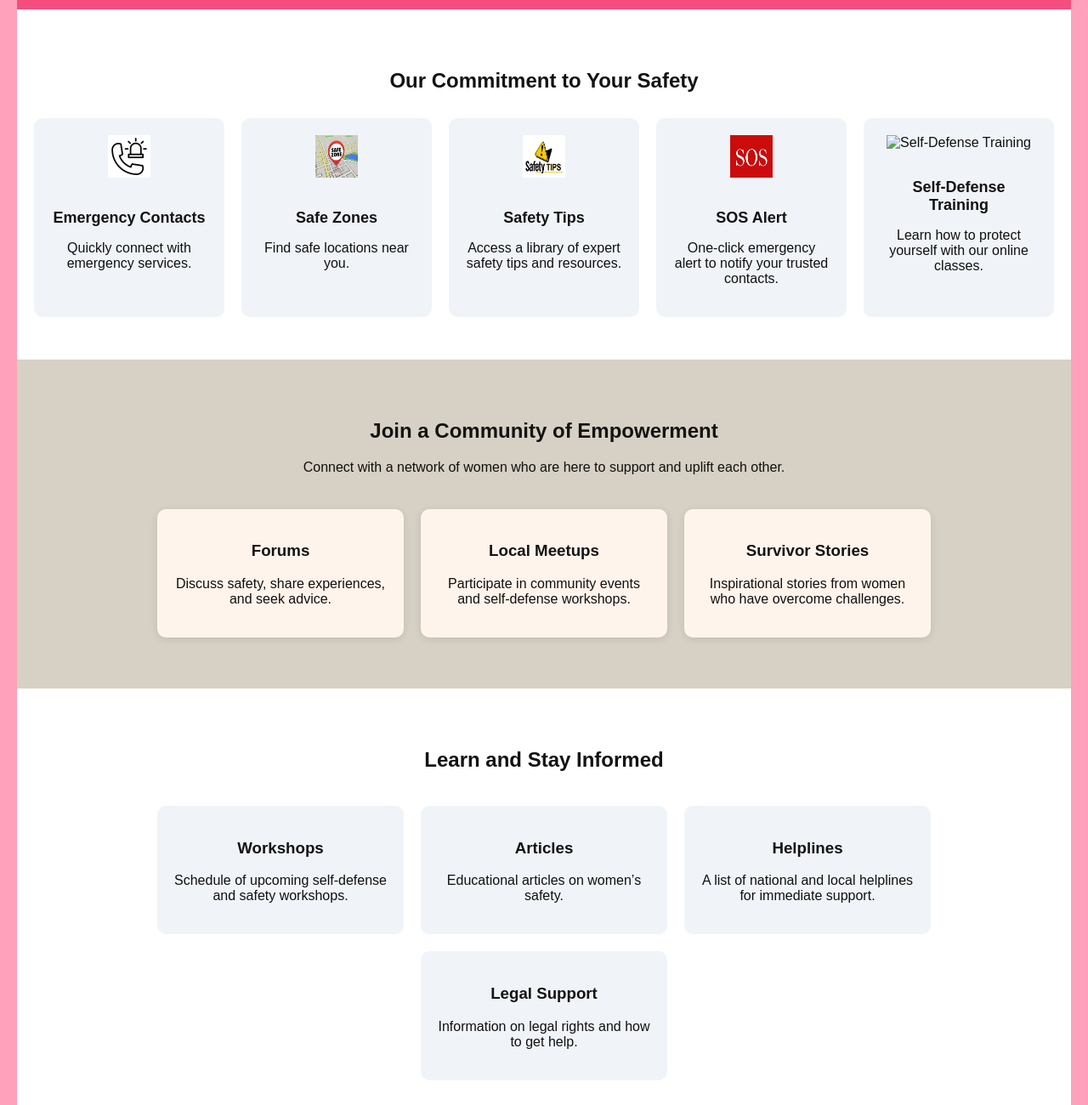
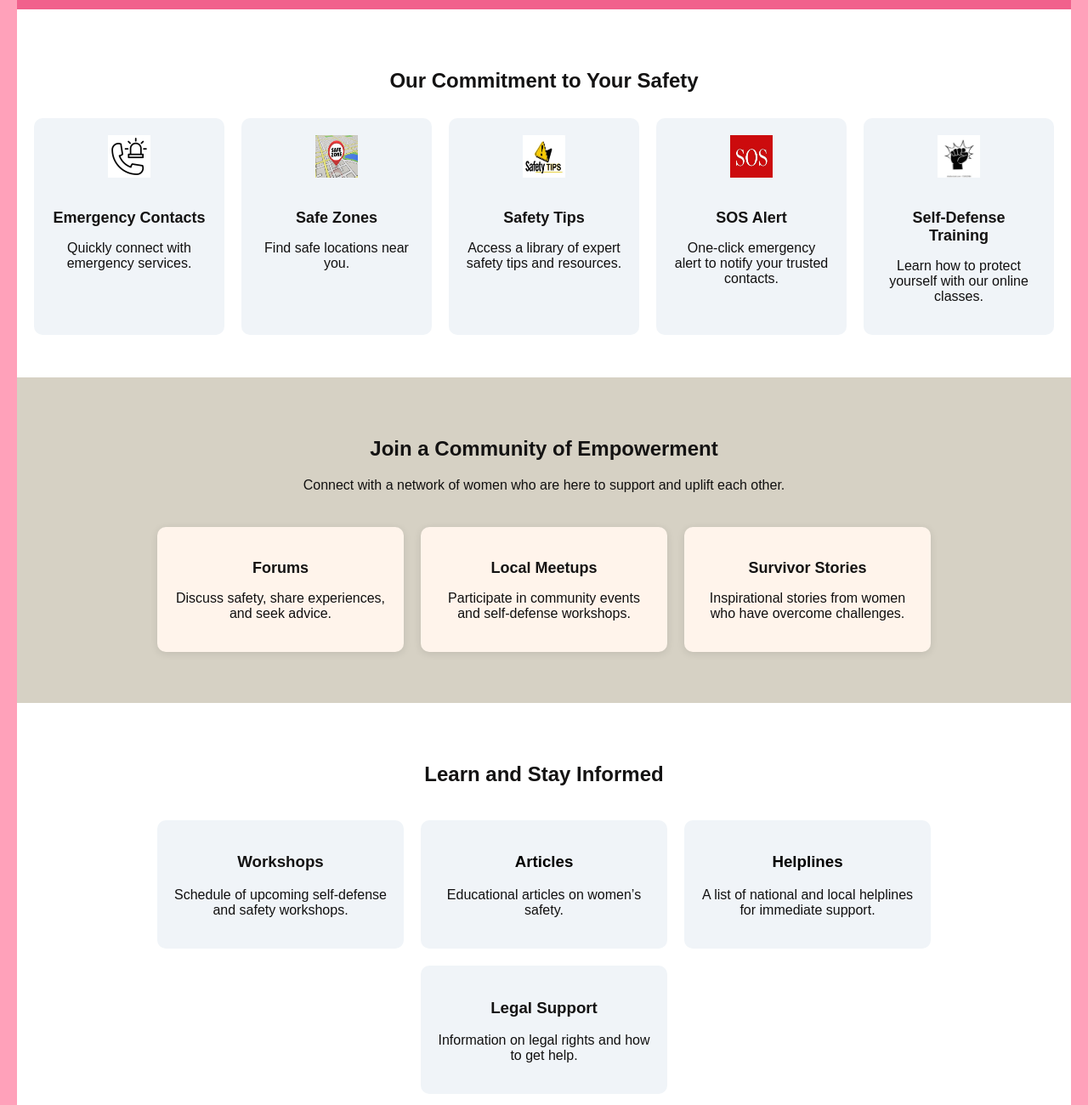
Before and after one commit to Subhojitnath2006/SIH, a plain HTML site: page landing/index1.html in a window 1280 px wide. Shown: the part 360-1660 px from the top of the page at 85% size. Drawn offline with Linux system fonts and the light colour scheme.

Commit message:
women safety

```diff
--- a/landing/index1.html
+++ b/landing/index1.html
@@ -10,10 +10,10 @@
     <!-- Navigation Bar -->
     <nav class="navbar">
         <div class="logo">
-            <a href="#">SafetyNet</a>
+            <a href="index1.html">Kavach</a>
         </div>
         <ul class="nav-links">
-            <li><a href="#">Home</a></li>
+            <li><a href="index1.html">Home</a></li>
             <li><a href="login.html">Login</a></li>
             <li><a href="profile.html">Profile</a></li>
             <li><a href="#contacts">Contacts</a></li>
@@ -61,7 +61,7 @@
                 <p>One-click emergency alert to notify your trusted contacts.</p>
             </div>
             <div class="feature-item">
-                <img src="icons/self-defense.png" alt="Self-Defense Training">
+                <img src="self-defence.jpeg" alt="Self-Defense Training">
                 <h3>Self-Defense Training</h3>
                 <p>Learn how to protect yourself with our online classes.</p>
             </div>
@@ -97,11 +97,11 @@
                 <p>Schedule of upcoming self-defense and safety workshops.</p>
             </div>
             <div class="resource-item">
-                <h3>Articles</h3>
+                <h3><a href="https://asiapacific.unwomen.org/en/digital-library/publications/2010/3/articles-on-women-safety">Articles</a></h3>
                 <p>Educational articles on women’s safety.</p>
             </div>
             <div class="resource-item">
-                <h3>Helplines</h3>
+                <h3><a href="emergency-numbers.html">Helplines</a></h3>
                 <p>A list of national and local helplines for immediate support.</p>
             </div>
             <div class="resource-item">
--- a/landing/styles1.css
+++ b/landing/styles1.css
@@ -58,7 +58,7 @@ h1, h2 {
 
 /* Hero Section */
 .hero {
-    background-color:#f54d7f;
+    background-color:#f1618c;
     color: white;
     text-align: center;
     padding: 50px 20px;
@@ -101,8 +101,8 @@ h1, h2 {
 }
 
 .features-grid {
-    display: grid;
-    grid-template-columns: repeat(auto-fit, minmax(200px, 1fr));
+    display: flex;
+    justify-content: center; /* Centers the feature items horizontally */
     gap: 20px;
     margin-top: 30px;
 }
@@ -112,18 +112,38 @@ h1, h2 {
     padding: 20px;
     border-radius: 10px;
     text-align: center;
+    transition: transform 0.3s ease, box-shadow 0.3s ease;
+    flex: 1; /* Allows the feature items to be flexible in size */
+    max-width: 200px; /* Ensures the boxes don't get too wide */
+}
+
+.feature-item:hover {
+    transform: translateY(-10px);
+    box-shadow: 0 4px 20px rgba(0, 0, 0, 0.1);
 }
 
 .feature-item img {
     width: 50px;
     height: 50px;
     margin-bottom: 15px;
+    transition: transform 0.3s ease;
+}
+
+.feature-item:hover img {
+    transform: scale(1.1);
 }
 
 .feature-item h3 {
     font-size: 18px;
     margin-bottom: 10px;
+    transition: color 0.3s ease;
 }
+
+.feature-item:hover h3 {
+    color: #ff477e;
+}
+
+
 
 /* Community Section */
 .community {
@@ -146,7 +166,36 @@ h1, h2 {
     padding: 20px;
     border-radius: 10px;
     box-shadow: 0 2px 10px rgba(0, 0, 0, 0.1);
+    transition: transform 0.3s ease, box-shadow 0.3s ease;
+    text-align: center;
 }
+
+.community-feature-item:hover {
+    transform: translateY(-10px);
+    box-shadow: 0 4px 20px rgba(0, 0, 0, 0.1);
+}
+
+.community-feature-item img {
+    width: 50px;
+    height: 50px;
+    margin-bottom: 15px;
+    transition: transform 0.3s ease;
+}
+
+.community-feature-item:hover img {
+    transform: scale(1.1);
+}
+
+.community-feature-item h3 {
+    font-size: 18px;
+    margin-bottom: 10px;
+    transition: color 0.3s ease;
+}
+
+.community-feature-item:hover h3 {
+    color: #ff477e; /* Change the color on hover to match your branding */
+}
+
 
 /* Resources Section */
 .resources {
@@ -168,6 +217,24 @@ h1, h2 {
     padding: 20px;
     background-color: #f0f4f8;
     border-radius: 10px;
+    transition: transform 0.3s ease, box-shadow 0.3s ease, background-color 0.3s ease;
+    text-align: center;
+}
+
+.resource-item:hover {
+    transform: translateY(-10px) scale(1.05); /* Slightly lift and scale the box */
+    box-shadow: 0 8px 20px rgba(0, 0, 0, 0.2); /* Increase shadow on hover */
+    background-color: #e3eaf2; /* Change background color on hover */
+}
+
+.resource-item a {
+    text-decoration: none;
+    color: black;
+    transition: color 0.3s ease;
+}
+
+.resource-item:hover a {
+    color: #ff477e; /* Change the text color on hover */
 }
 
 /* Testimonials Section */
```
Also changed, not shown: landing/self-defence.jpeg (added).
